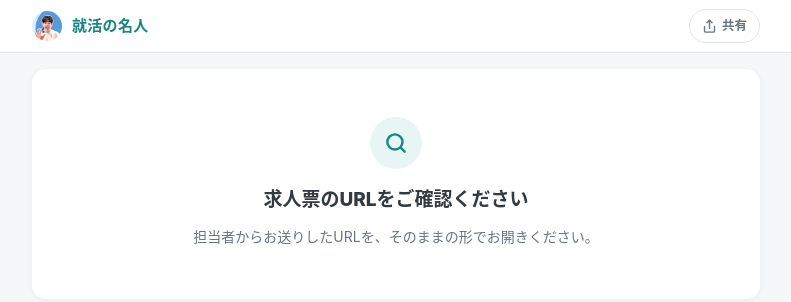
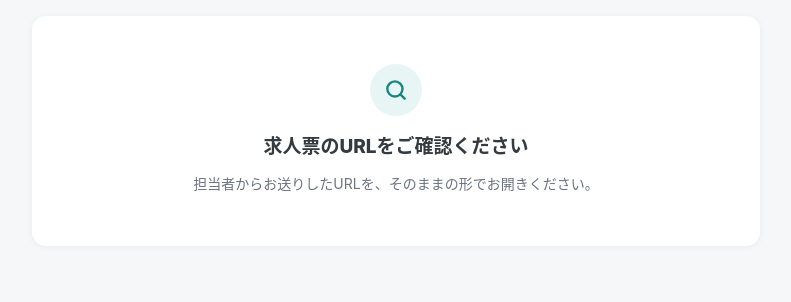
Before and after one commit to assistant929/meijin-jobs, a plain HTML site: page index.html in a window 1280 px wide. Shown: the whole page, without its empty margins (244-1035 px from the left). Drawn offline with Linux system fonts and the light colour scheme.

Commit message:
上部の「就活の名人」ヘッダーを削除し、共有ボタンを社名の帯に移動
Co-Authored-By: Claude Opus 5.5 <noreply@anthropic.com>

```diff
--- a/index.html
+++ b/index.html
@@ -14,9 +14,10 @@
     --teal:#20a39b; --teal-dark:#18867f; --teal-weak:#e7f5f4; --teal-line:#bfe4e1;
     --line-c:#06c755; --border:#e2e6ea; --soft:#f7f9fa; --gold:#c98a12; --gold-weak:#fff6e2;
     --radius:14px; --shadow:0 1px 6px rgba(30,50,60,.06);
-    --head-h:52px;
+    --head-h:0px;
   }
   *{box-sizing:border-box;}
+  [hidden]{display:none!important;}
   html{scroll-behavior:smooth;}
   body{margin:0;background:var(--bg);color:var(--ink);
     font-family:-apple-system,BlinkMacSystemFont,"Hiragino Sans","Hiragino Kaku Gothic ProN","Noto Sans JP","Noto Sans CJK JP","Yu Gothic UI",Meiryo,sans-serif;
@@ -25,14 +26,9 @@
   a{color:var(--teal-dark);}
 
   /* ヘッダー */
-  .top{position:sticky;top:0;z-index:20;background:rgba(255,255,255,.94);backdrop-filter:saturate(1.4) blur(10px);-webkit-backdrop-filter:saturate(1.4) blur(10px);border-bottom:1px solid var(--border);}
-  .top-in{max-width:760px;margin:0 auto;height:var(--head-h);padding:0 16px;display:flex;align-items:center;gap:10px;}
-  .top img{width:30px;height:30px;border-radius:50%;flex:none;}
-  .top b{font-size:15px;color:var(--teal-dark);font-weight:700;letter-spacing:.02em;white-space:nowrap;}
-  .top .co{flex:1;min-width:0;font-size:13px;color:var(--sub);font-weight:600;white-space:nowrap;overflow:hidden;text-overflow:ellipsis;opacity:0;transform:translateY(4px);transition:opacity .2s,transform .2s;}
-  .top.scrolled .co{opacity:1;transform:none;}
   .icon-btn{border:1px solid var(--border);background:#fff;border-radius:999px;height:34px;padding:0 12px;display:flex;align-items:center;gap:5px;color:var(--sub);font-size:12.5px;font-weight:700;cursor:pointer;flex:none;}
   .icon-btn svg{width:15px;height:15px;}
+  .hero-band .icon-btn{position:absolute;top:16px;right:16px;z-index:1;background:rgba(255,255,255,.22);border-color:rgba(255,255,255,.4);color:#fff;}
 
   /* 章のタブ */
   .tabs{position:sticky;top:var(--head-h);z-index:19;background:rgba(245,247,248,.94);backdrop-filter:blur(10px);-webkit-backdrop-filter:blur(10px);border-bottom:1px solid var(--border);}
@@ -186,14 +182,9 @@
 </style>
 </head>
 <body>
-<header class="top" id="top"><div class="top-in">
-  <img src="img/avatar.webp" alt="" width="30" height="30" onerror="this.src='img/avatar.jpg'">
-  <b>就活の名人</b>
-  <span class="co" id="topCo"></span>
-  <button class="icon-btn" id="shareBtn" type="button" hidden>
+<button class="icon-btn" id="shareBtn" type="button" hidden>
     <svg viewBox="0 0 24 24" fill="none" stroke="currentColor" stroke-width="2.2" stroke-linecap="round" stroke-linejoin="round"><path d="M4 12v7a2 2 0 0 0 2 2h12a2 2 0 0 0 2-2v-7"/><path d="M16 6l-4-4-4 4"/><path d="M12 2v13"/></svg>共有
   </button>
-</div></header>
 <nav class="tabs" id="tabs" hidden><div class="tabs-in" id="tabsIn"></div></nav>
 <main class="wrap" id="pg"></main>
 
@@ -447,6 +438,7 @@
     var chips = mk("div", "chips");
     [m.industry].concat(m.tags).filter(Boolean).forEach(function(t){ chips.appendChild(mk("span", "chip", t)); });
     if(chips.childNodes.length) band.appendChild(chips);
+    if(navigator.share) band.appendChild(shareBtn);
     hero.appendChild(band);
 
     var body = mk("div", "hero-body");
@@ -555,7 +547,6 @@
     tabs.hidden = secs.length < 2;
     watchSections(secs);
 
-    document.getElementById("topCo").textContent = m.name;
     document.title = m.name + (m.jobTitle ? "｜" + m.jobTitle : "") + "｜就活の名人";
     current = m;
     cta.hidden = false; document.body.classList.add("has-cta");
@@ -583,10 +574,8 @@
   }
 
   /* ヘッダーに社名、下部ボタンの出し入れ */
-  var topEl = document.getElementById("top");
   function onScroll(){
     var y = window.scrollY || 0;
-    topEl.classList.toggle("scrolled", y > 140);
     cta.classList.toggle("show", y > 60 || document.documentElement.scrollHeight <= window.innerHeight + 80);
   }
   window.addEventListener("scroll", onScroll, { passive:true });
```
Also changed, not shown: img/avatar.jpg (deleted), img/avatar.webp (deleted).
